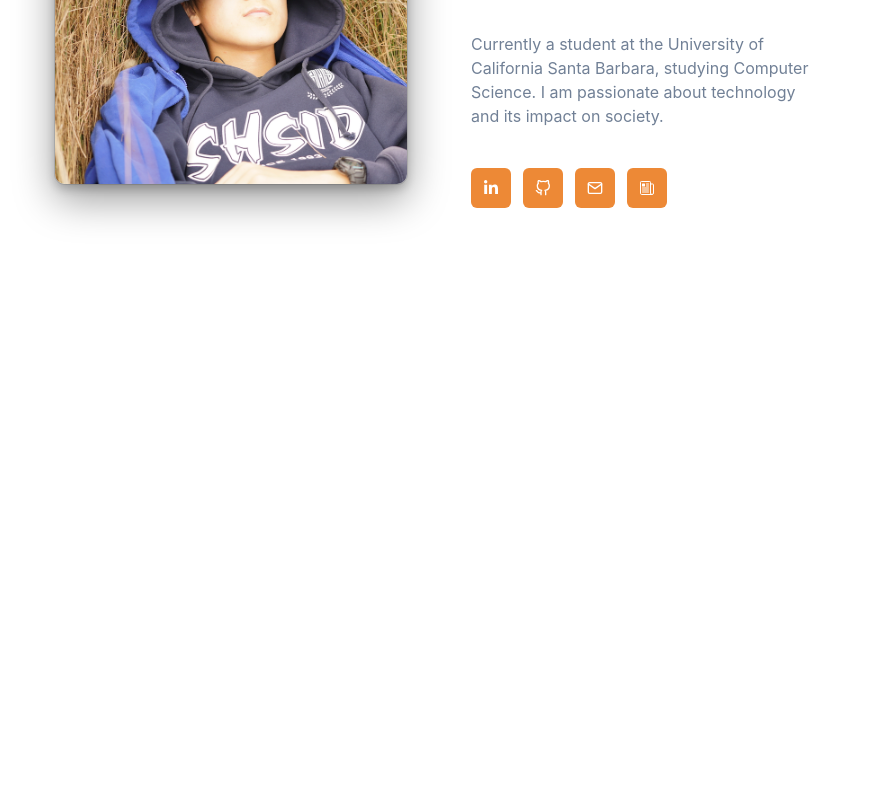
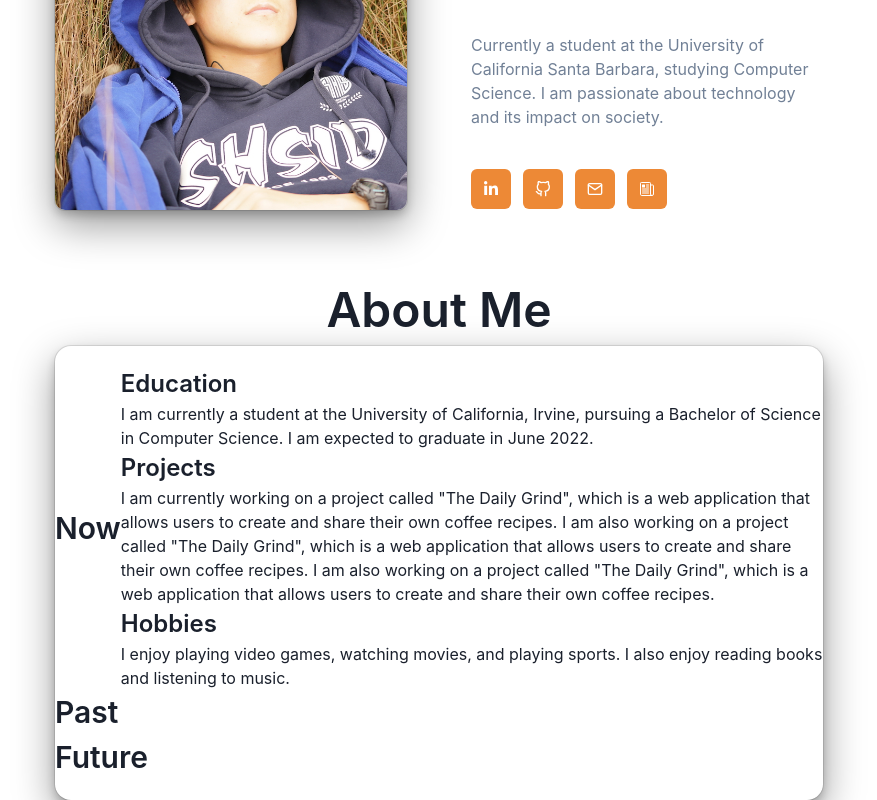
Before and after one commit to Ononymous/gen-s-portfolio-website, a React (Create React App) app: page / in a window 1280 px wide. Shown: the part 268-1068 px from the top of the page, without its empty margins (201-1078 px from the left). Before the commit the page ends 800 px from the top, so only its background shows below. Built offline with nearby package versions, Linux system fonts and the light colour scheme.

Commit message:
changed about stack

```diff
--- /dev/null
+++ b/src/About.js
@@ -0,0 +1,105 @@
+
+
+import React from "react";
+import { Flex, Text, Heading, Box, Spacer } from "@chakra-ui/react";
+
+function About() {
+    // an about stack, placed under the photo stack, with a heading "About Me" in large text, center of the page.
+    // below the heading, there should be different sections of text, starting with "Now", "Past", and "Future"
+    // under the "Now" section, there should be subsections of text, starting with "Education", "Projects", and "Hobbies"
+    // under the "Past" section, there should be subsections of text, starting with "Experiences", "Projects", and "Skills"
+    // under the "Future" section, there should be subsections of text, starting with "Educational Plans", "Interest", and "Work"
+    // this section should mostly use Chakra UI's Text component, with some headings and links
+    return (
+        <Flex justifyContent={"center"} alignItems={"center"} direction="column">
+            <Heading
+            lineHeight={1.5}
+            fontWeight={600}
+            fontSize={{ base: '2xl', sm: '3xl', lg: '5xl' }}>
+                <Text
+                as={'span'}
+                position={'relative'}>
+                About Me
+                </Text>
+            </Heading>
+            <Box w={{xl:"60%", md:"70%", base:"90%"}} py="5" boxShadow="dark-lg" rounded={"2xl"}>
+                <Flex justifyContent={"center"} alignItems={"center"} direction="row">
+                    <Heading
+                    lineHeight={1.5}
+                    fontWeight={600}
+                    fontSize={{ base: 'xl', sm: '2xl', lg: '3xl' }}>
+                        <Text
+                        as={'span'}
+                        position={'relative'}>
+                        Now
+                        </Text>
+                    </Heading>
+                    <Spacer />
+                    <Box>
+                        <Heading
+                        lineHeight={1.5}
+                        fontWeight={600}
+                        fontSize={{ base: 'lg', sm: 'xl', lg: '2xl' }}>
+                            <Text
+                            as={'span'}
+                            position={'relative'}>
+                            Education
+                            </Text>
+                        </Heading>
+                        <Text>
+                            I am currently a student at the University of California, Irvine, pursuing a Bachelor of Science in Computer Science. I am expected to graduate in June 2022.
+                        </Text>
+                        <Heading
+                        lineHeight={1.5}
+                        fontWeight={600}
+                        fontSize={{ base: 'lg', sm: 'xl', lg: '2xl' }}>
+                            <Text
+                            as={'span'}
+                            position={'relative'}>
+                            Projects
+                            </Text>
+                        </Heading>
+                        <Text>
+                            I am currently working on a project called "The Daily Grind", which is a web application that allows users to create and share their own coffee recipes. I am also working on a project called "The Daily Grind", which is a web application that allows users to create and share their own coffee recipes. I am also working on a project called "The Daily Grind", which is a web application that allows users to create and share their own coffee recipes.
+                        </Text>
+                        <Heading
+                        lineHeight={1.5}
+                        fontWeight={600}
+                        fontSize={{ base: 'lg', sm: 'xl', lg: '2xl' }}>
+                            <Text
+                            as={'span'}
+                            position={'relative'}>
+                            Hobbies
+                            </Text>
+                        </Heading>
+                        <Text>
+                            I enjoy playing video games, watching movies, and playing sports. I also enjoy reading books and listening to music.
+                        </Text>
+                    </Box>
+                </Flex>
+                <Heading
+                lineHeight={1.5}
+                fontWeight={600}
+                fontSize={{ base: 'xl', sm: '2xl', lg: '3xl' }}>
+                    <Text
+                    as={'span'}
+                    position={'relative'}>
+                    Past
+                    </Text>
+                </Heading>
+                <Heading
+                lineHeight={1.5}
+                fontWeight={600}
+                fontSize={{ base: 'xl', sm: '2xl', lg: '3xl' }}>
+                    <Text
+                    as={'span'}
+                    position={'relative'}>
+                    Future
+                    </Text>
+                </Heading>
+            </Box>
+        </Flex>
+    );
+}
+
+export default About;
--- a/src/App.js
+++ b/src/App.js
@@ -2,12 +2,14 @@ import React from "react";
 import "./App.css"
 import Navbar from "./Navbar"
 import PhotoStack from "./PhotoStack"
+import About from "./About"
 
 function App() {
   return (
     <div>
       <Navbar/>
       <PhotoStack/>
+      <About/>
     </div>
   );
 }
--- a/src/PhotoStack.js
+++ b/src/PhotoStack.js
@@ -22,7 +22,7 @@ import { useColorMode } from '@chakra-ui/react';
 
 // add some space before the stack
 
-function PhotoStack(props) {
+function PhotoStack() {
     const { colorMode } = useColorMode();
     return (
         <Flex align={'center'} justifyContent={"center"}>
@@ -40,7 +40,7 @@ function PhotoStack(props) {
                 w={'full'}>
                 <Box
                     position={'relative'}
-                    height={{xl:'300px', md:'280px', base:'250px'}}
+                    height={{xl:'350px', md:'280px', base:'250px'}}
                     rounded={'10'}
                     boxShadow={'dark-lg'}
                     width={{xl:"full", md:"80%", base:"70%"}}
@@ -59,7 +59,7 @@ function PhotoStack(props) {
                 <Stack flex={1} spacing={{ base: 5, md: 10 }}>
                     <Heading
                     lineHeight={1.1}
-                    fontWeight={600}
+                    fontWeight={700}
                     fontSize={{ base: '3xl', sm: '4xl', lg: '6xl' }}>
                         <Text
                             as={'span'}
```
